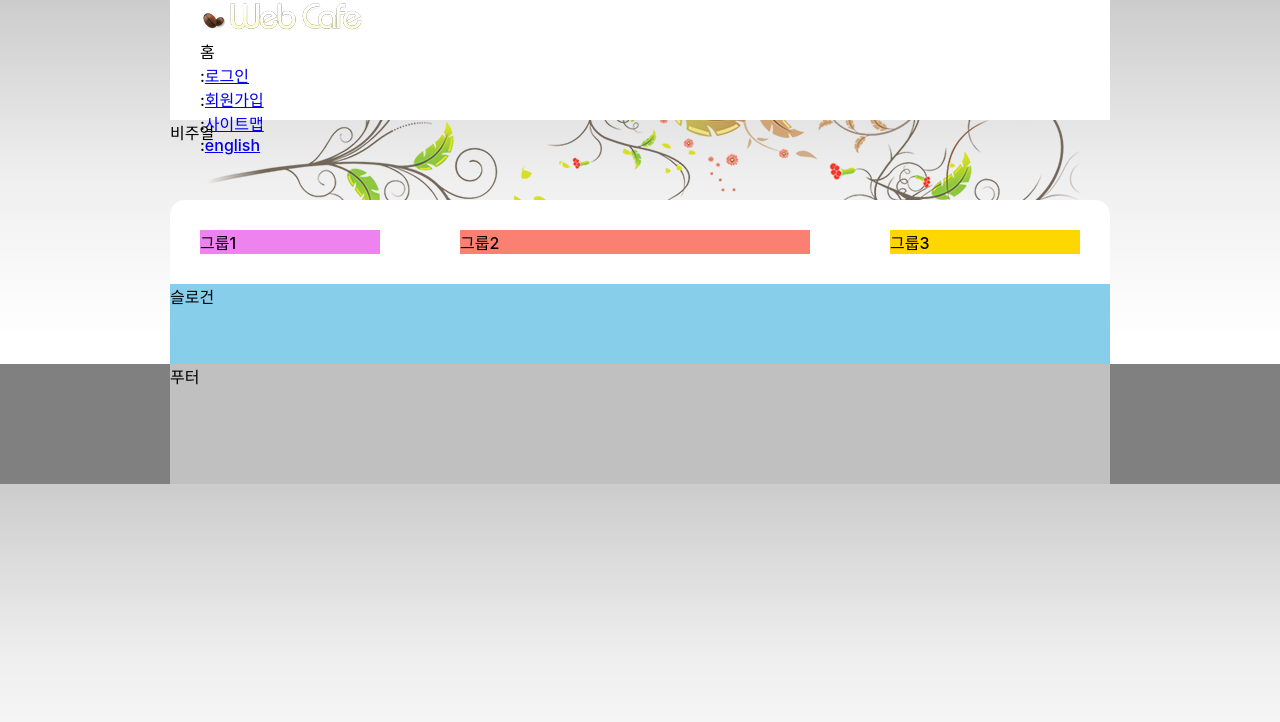
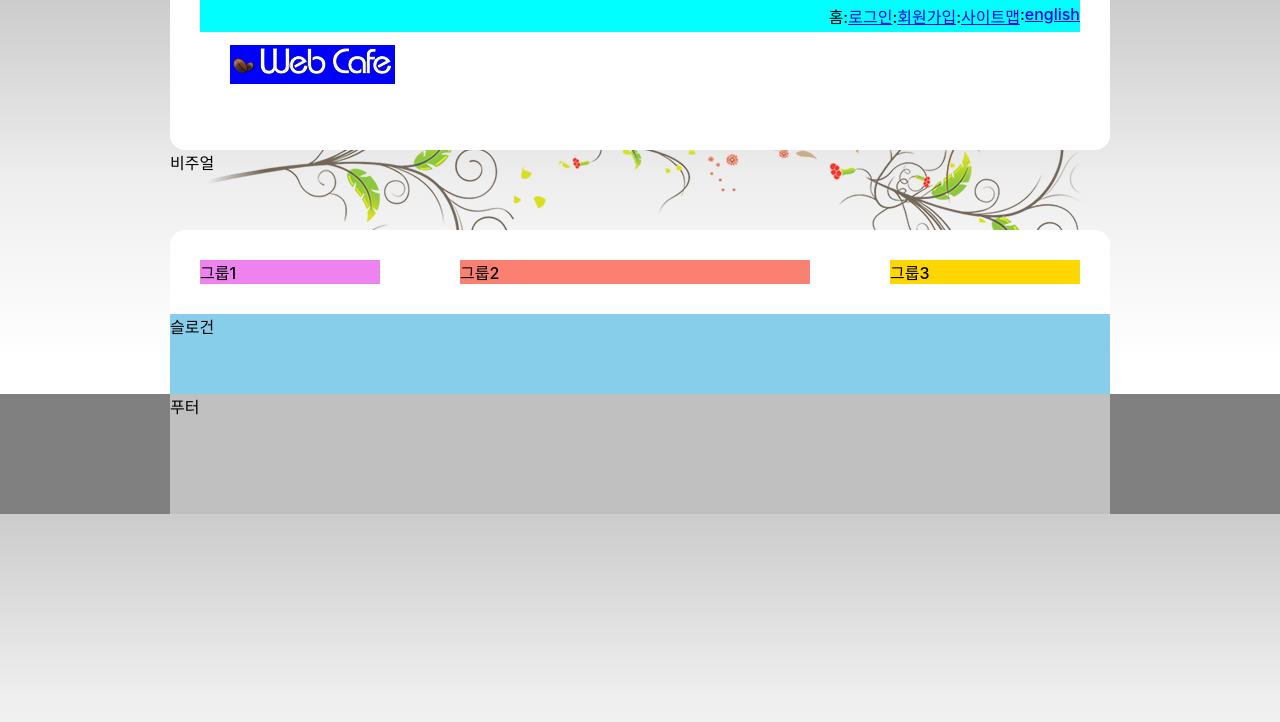
Before and after one commit to chaehaeun/Like-Lion-HTML5, a plain HTML site: page index.html in a window 1280 px wide. Drawn offline with Linux system fonts and the light colour scheme; a web font is replaced by a local one.

Commit message:
로고 배치 완료

```diff
--- a/index.html
+++ b/index.html
@@ -9,7 +9,7 @@
   </head>
   <body>
     <header class="header">
-      <h1>
+      <h1 class="logo">
         <a href="./index-complete.html">
           <img src="./assets/logo.png" alt="web cafe logo" />
         </a>
--- a/styles/style.css
+++ b/styles/style.css
@@ -30,9 +30,28 @@ body {
 
 /* 헤더 */
 .header {
+  position: relative;
   background: #fff;
-  height: 15vh;
-  padding: 0 30px;
+  padding: 0 30px 30px;
+  border-radius: 0 0 15px 15px;
+  height: 150px;
+}
+
+/* 로고 */
+.logo {
+  position: absolute;
+  top: 45px;
+  left: 60px;
+  background-color: blue;
+}
+
+/* 텍스트 링크 모음 */
+.member {
+  background-color: aqua;
+  display: flex;
+  flex-flow: row;
+  justify-content: flex-end;
+  padding: 4px 0;
 }
 
 /* 비주얼 */
```
